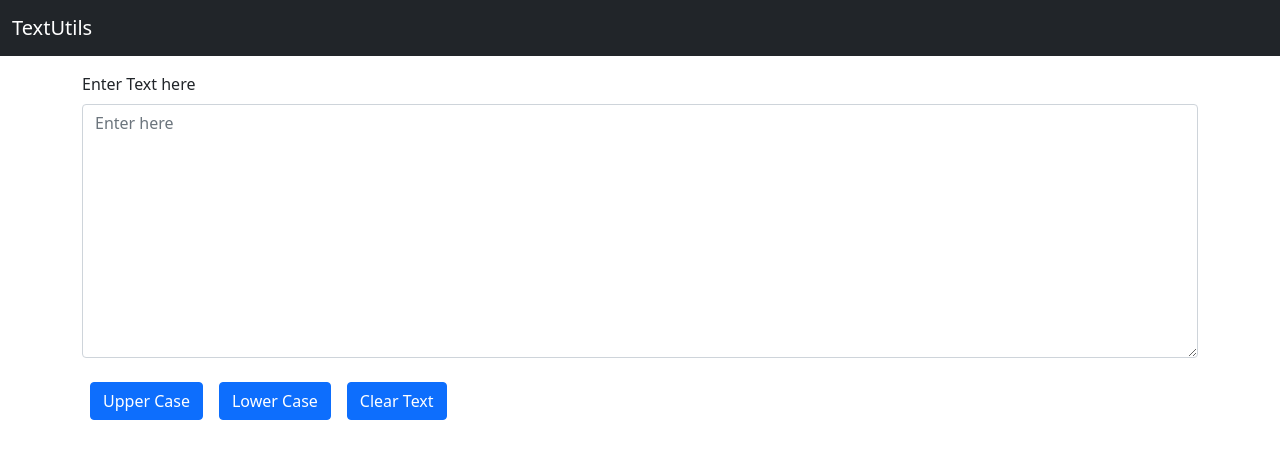
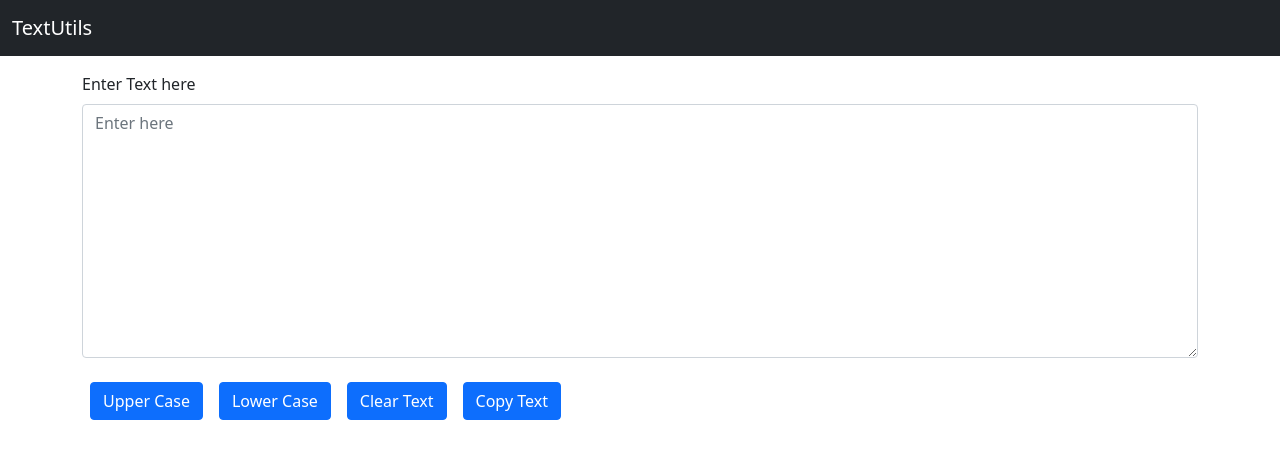
Before and after one commit to cybersaksham/React-Textutils, a React (Create React App) app: page / in a window 1280 px wide. Shown: the top 458 px of the page. Built offline with nearby package versions, Linux system fonts and the light colour scheme.

Commit message:
copy text functionality

```diff
--- a/src/components/Form.js
+++ b/src/components/Form.js
@@ -15,6 +15,9 @@ export default function Form() {
 
   // Function to clear text
   const handleClearText = () => setText("");
+
+  // Function to copy text
+  const handleCopyText = () => navigator.clipboard.writeText(text);
 
   return (
     <div className="container my-3">
@@ -40,6 +43,9 @@ export default function Form() {
       <button onClick={handleClearText} className="m-2 btn btn-primary">
         Clear Text
       </button>
+      <button onClick={handleCopyText} className="m-2 btn btn-primary">
+        Copy Text
+      </button>
     </div>
   );
 }
```
